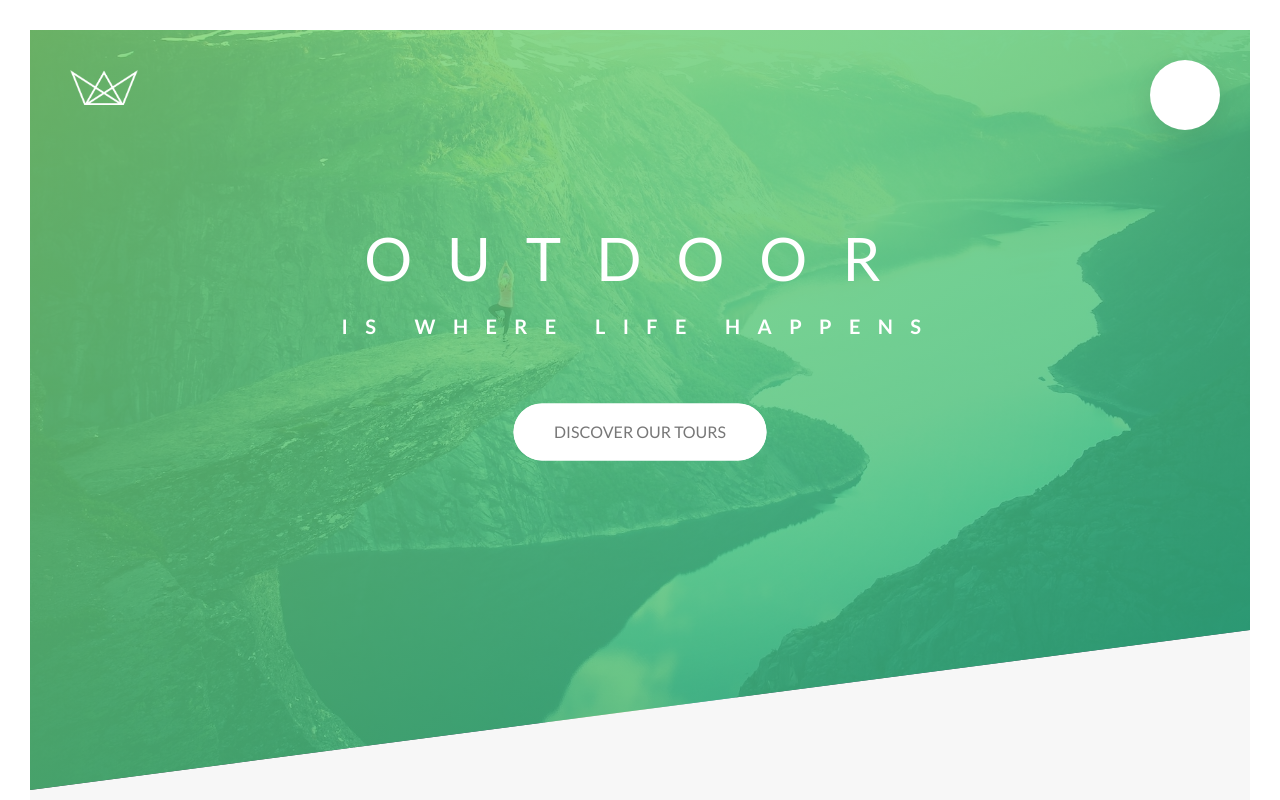
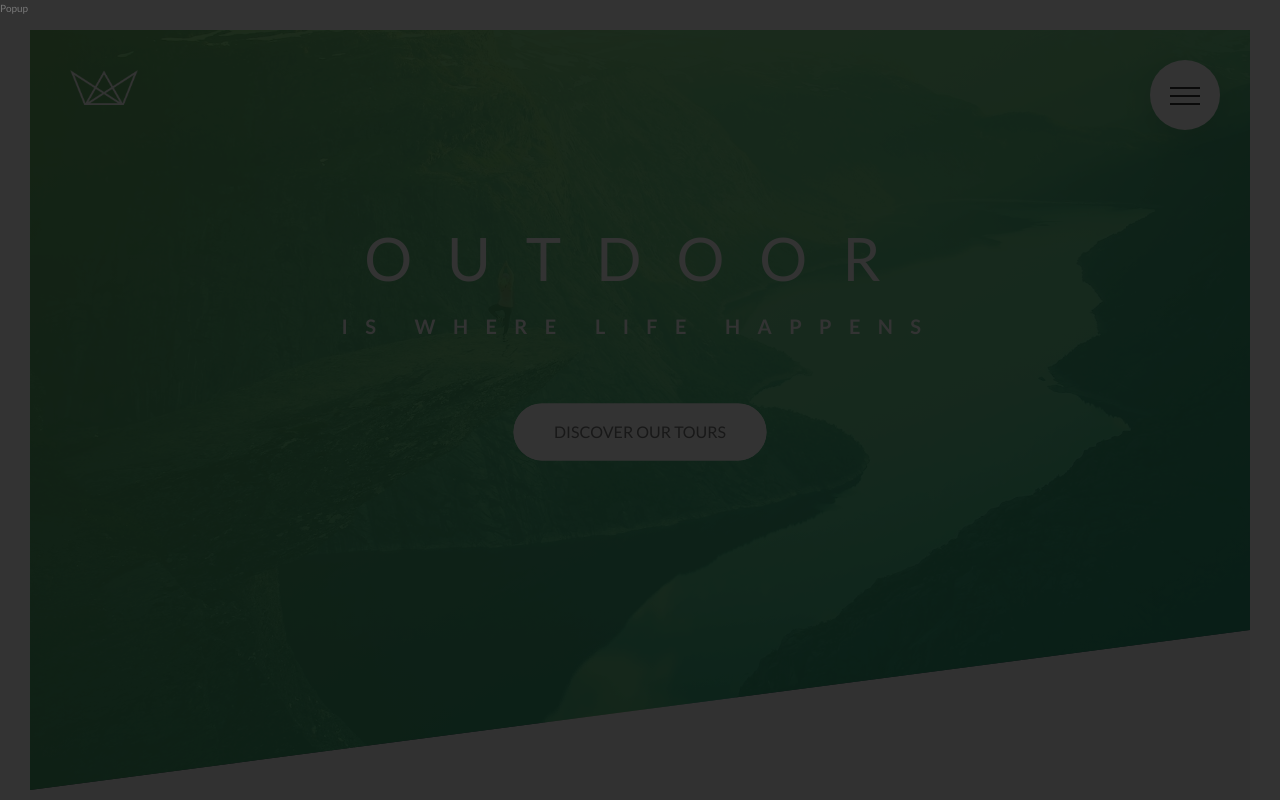
Before and after one commit to roshan-gh/natours, a website: page index.html in a window 1280 px wide. Shown: the top 800 px of the page. Drawn offline with Linux system fonts and the light colour scheme.

Commit message:
navigation finished and popup added

```diff
--- a/index.html
+++ b/index.html
@@ -324,6 +324,12 @@
             </div>
         </div>
     </footer>
+
+    <div class="popup">
+        <div class="popup__content">
+            Popup
+        </div>
+    </div>
 </body>
 
 </html>
--- /dev/null
+++ b/sass/components/_popup.scss
@@ -0,0 +1,15 @@
+.popup {
+    height: 100vh;
+    width: 100%;
+    background-color: rgba($color-black, 0.8);
+    position: fixed;
+    z-index: 5000;
+    top: 0;
+    left: 0;
+    // &__content {
+    //     @include center-horizontal-vertical;
+    //     width: 70%;
+    //     height: 50%;
+    //     background-color: $color-white;
+    // }
+}
--- a/sass/layouts/_navigation.scss
+++ b/sass/layouts/_navigation.scss
@@ -12,6 +12,8 @@
         top: 6rem;
         right: 6rem;
         z-index: 2000;
+        cursor: pointer;
+        text-align: center;
     }
     &__background {
         height: 6rem;
@@ -70,6 +72,7 @@
             transform: translateX(1rem);
         }
     }
+    //Functionality
     &__checkbox:checked~&__background {
         transform: scale(80);
     }
@@ -77,4 +80,47 @@
         opacity: 1;
         width: 100%;
     }
+    //Icon
+    &__icon {
+        position: relative;
+        margin-top: 3.5rem;
+        &,
+        &::before,
+        &::after {
+            width: 3rem;
+            height: 2px;
+            background-color: $color-gray-dark-3;
+            display: inline-block;
+            transition: all 0.2s;
+        }
+        &::before,
+        &::after {
+            content: "";
+            position: absolute;
+            left: 0;
+        }
+        &::before {
+            top: -0.8rem;
+        }
+        &::after {
+            top: 0.8rem;
+        }
+    }
+    &__button:hover &__icon::before {
+        top: -1rem;
+    }
+    &__button:hover &__icon::after {
+        top: 1rem;
+    }
+    &__checkbox:checked+&__button &__icon {
+        background-color: transparent;
+    }
+    &__checkbox:checked+&__button &__icon::before {
+        top: 0;
+        transform: rotate(135deg);
+    }
+    &__checkbox:checked+&__button &__icon::after {
+        top: 0;
+        transform: rotate(-135deg);
+    }
 }
--- a/sass/main.scss
+++ b/sass/main.scss
@@ -11,6 +11,7 @@
 @import "components/composition";
 @import "components/feature-box";
 @import "components/form";
+@import "components/popup";
 @import "components/story";
 @import "layouts/footer";
 @import "layouts/header";
```
Also changed, not shown: css/style.css.
